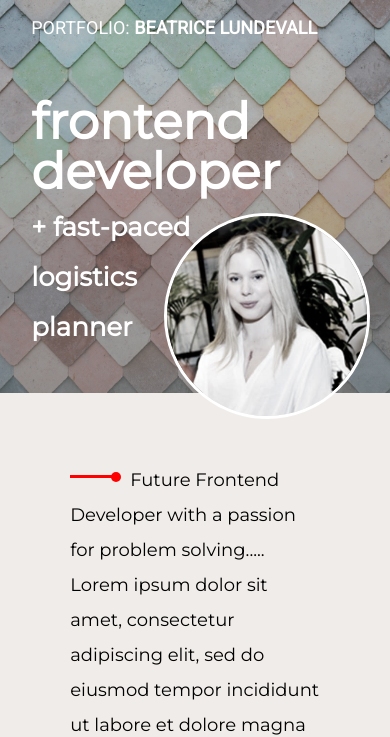
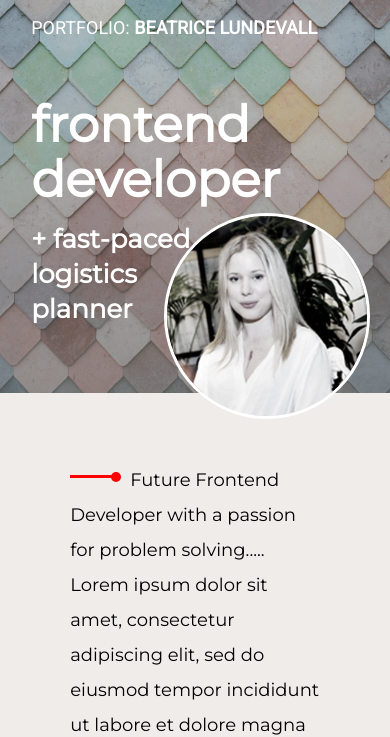
Before and after one commit to bealun/My-portfolio, a plain HTML site: page code/index.html in a window 390 px wide. Shown: the part 107-844 px from the top of the page. Drawn offline with Linux system fonts and the light colour scheme.

Commit message:
finished

```diff
--- a/code/index.html
+++ b/code/index.html
@@ -46,7 +46,7 @@
       </a>
     </div>
 
-    <img src="img/profileimg.png" class="header-img" tabindex="0" alt="Profile picture">
+    <img src="img/profileimg.png" class="header-img" alt="Profile picture">
   </header>
 
 
@@ -190,7 +190,6 @@
 
 
   <!-- Skills -->
-  <!-- <h3>skills</h3> -->
   <section class="knowledge">
     <div class="child-know">
       <h5>CODE</h5>
--- a/code/style.css
+++ b/code/style.css
@@ -43,6 +43,7 @@ header {
   font-size: 70px;
   font-weight: 900;
   text-transform: lowercase;
+  line-height: 55px;
 }
 
 .title p {
@@ -444,6 +445,11 @@ h6 {
     font-size: 50px;
   }
 
+  .title p {
+    line-height: 35px;
+    margin-top: 10px;
+  }
+
   .intro {
     padding: 30px 10%;
   }
```
